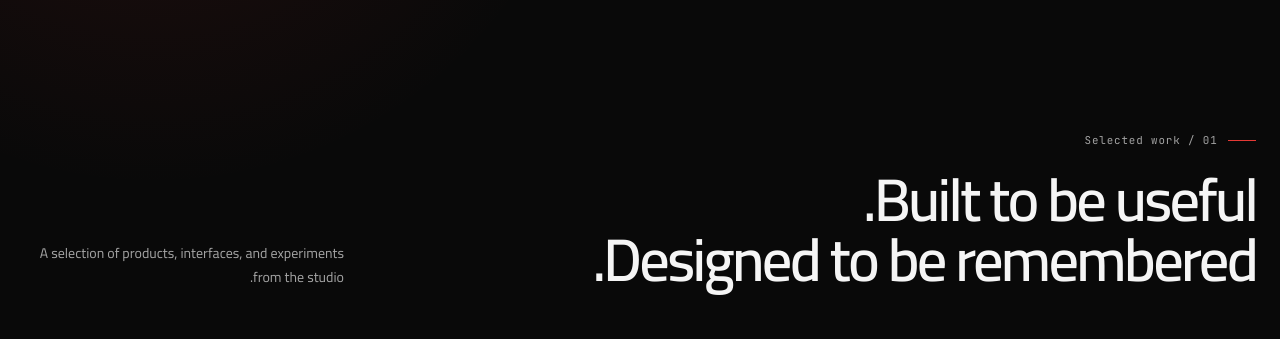
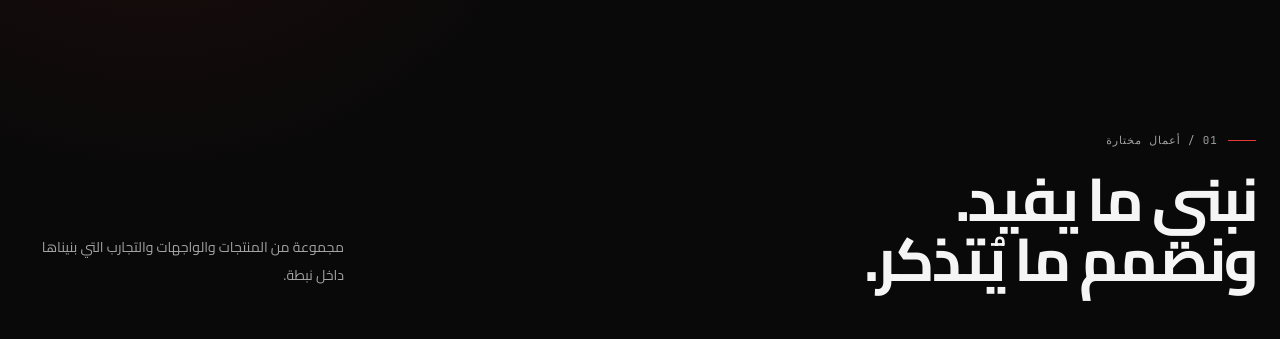
Before and after one commit to ENGahmed-2005/nabta, a React (Vite) app: page / in a window 1280 px wide. Shown: the part 880-1219 px from the top of the page. Built offline with nearby package versions, Linux system fonts and the light colour scheme.

Commit message:
feat: translate projects section to Arabic

```diff
--- a/src/components/Projects/Projects.jsx
+++ b/src/components/Projects/Projects.jsx
@@ -10,19 +10,17 @@ export default function Projects() {
       <div className="section-shell">
         <div ref={revealRef} className="reveal mb-12 flex flex-col justify-between gap-6 sm:mb-16 md:flex-row md:items-end">
           <div>
-            <div className="eyebrow mb-5">01 / Selected work</div>
-            <h2 className="max-w-2xl font-display text-4xl font-semibold tracking-[-0.045em] text-ink sm:text-6xl">
-              Built to be useful.
+            <div className="eyebrow mb-5">01 / أعمال مختارة</div>
+            <h2 className="max-w-2xl font-display text-4xl font-bold tracking-[-0.045em] text-ink sm:text-6xl">
+              نبني ما يفيد.
               <br />
-              Designed to be remembered.
+              ونصمم ما يُتذكر.
             </h2>
           </div>
-          <p className="max-w-xs text-sm leading-6 text-muted">
-            A selection of products, interfaces, and experiments from the
-            studio.
+          <p className="max-w-xs text-sm leading-7 text-muted">
+            مجموعة من المنتجات والواجهات والتجارب التي بنيناها داخل نبطة.
           </p>
         </div>
-
         <div className="grid grid-cols-1 gap-5 md:grid-cols-2">
           {projects.map((project, index) => (
             <ProjectCard key={project.id} project={project} index={index} />
```
